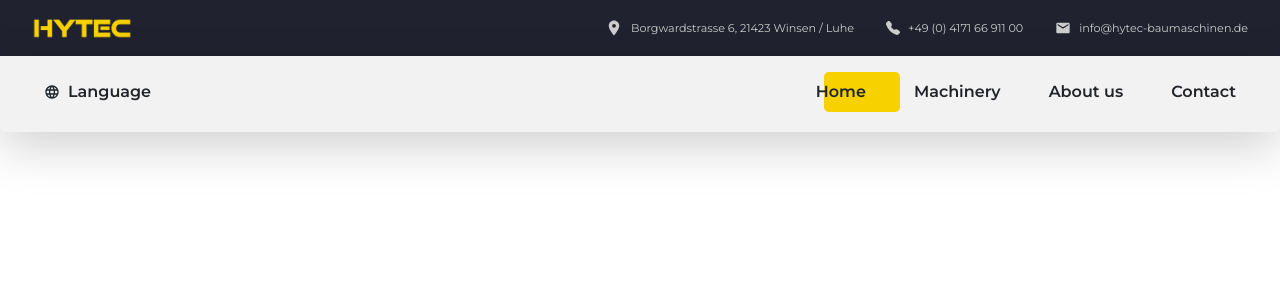
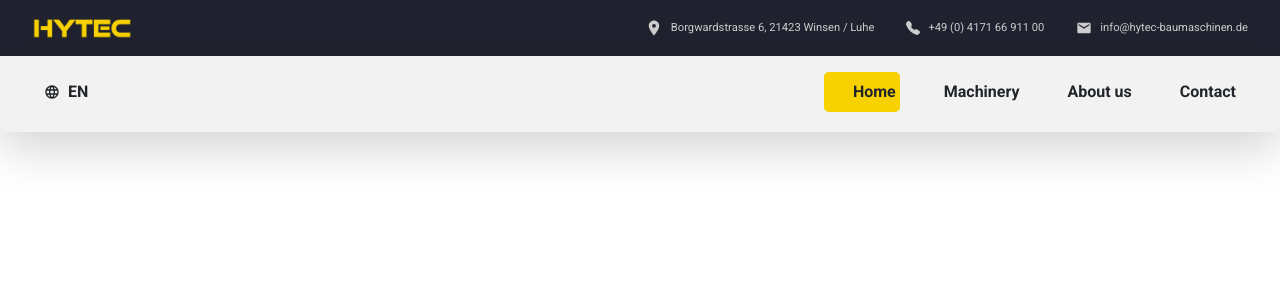
Before and after one commit to GordonGarbers/hytec, a React (Create React App) app: page / in a window 1280 px wide. Shown: the top 300 px of the page. Built offline with nearby package versions, Linux system fonts and the light colour scheme; a web font is replaced by a local one.

Commit message:
some small changes

```diff
--- a/src/components/header/Header.tsx
+++ b/src/components/header/Header.tsx
@@ -3,7 +3,7 @@ import hytec from "../../assets/logo/hytec-logo-yellow.webp";
 import { MdLocationOn } from "react-icons/md";
 import { BsTelephoneFill } from "react-icons/bs";
 import { MdEmail } from "react-icons/md";
-import { MdLanguage } from "react-icons/md";
+
 
 export const Header: React.FC = () => {
   return (
--- a/src/components/navigation/Navigation.tsx
+++ b/src/components/navigation/Navigation.tsx
@@ -1,15 +1,18 @@
 import React, { useRef, useEffect, useState } from "react";
 import { MdLanguage } from "react-icons/md";
+// import { HiHome } from "react-icons/hi";
+// import { ImTruck } from "react-icons/im";
+// import { BsFillPeopleFill } from "react-icons/bs";
+// import { MdContactMail } from "react-icons/md";
 import "./navigation.scss";
 import {motion} from "framer-motion";
 
 export const Navigation = () => {
   const ref = useRef<HTMLUListElement>(null);
+  const [btn, setBtn] = useState<number>(1);
 
   const [windowWidth, setWindowWidth] = useState(0);
   const [windowHeight, setWindowHeight] = useState(0);
-
-  const [btn, setBtn] = useState<number>(1);
 
   const onLiBtnClick = (e: React.MouseEvent<HTMLLIElement, MouseEvent>) => {
     e.preventDefault();
@@ -27,14 +30,6 @@ export const Navigation = () => {
     return () => window.removeEventListener("resize", resizeWindow);
   }, []);
 
-//   useEffect(() => {
-//     if (ref.current) {
-//       console.log(ref.current.children[0].getBoundingClientRect().width);
-//       console.log(ref.current.children[1].getBoundingClientRect().width);
-//       console.log(ref.current.children[2].getBoundingClientRect().width);
-//       console.log(ref.current.children[3].getBoundingClientRect().width);
-//     }
-//   }, [windowWidth, windowHeight]);
 
   return (
     <nav
@@ -50,9 +45,10 @@ export const Navigation = () => {
           role="button"
           data-add-btn={false}
           className="me-auto d-flex align-items-center gap-2"
+          value={0}
         >
           <MdLanguage size={16} />
-          Language
+          EN
         </li>
         <li
           onClick={(e) => onLiBtnClick(e)}
@@ -96,6 +92,8 @@ export const Navigation = () => {
         style={{
           transition: "all .3s ease",
           zIndex: "0",
+          position: "fixed",
+          overflow:'hidden',
           width: `${
             ref.current &&
             ref.current.children[btn].getBoundingClientRect().width
@@ -104,7 +102,6 @@ export const Navigation = () => {
             ref.current &&
             ref.current.children[btn].getBoundingClientRect().height
           }px`,
-          position: "fixed",
           left: `${
             ref.current && ref.current.children[btn].getBoundingClientRect().x
           }px`,
@@ -113,7 +110,8 @@ export const Navigation = () => {
           }px`,
         }}
         className="mover"
-      ></div>
+      >
+      </div>
     </nav>
   );
 };
--- a/src/components/navigation/navigation.scss
+++ b/src/components/navigation/navigation.scss
@@ -20,3 +20,12 @@
     background-color: $primary;
     border-radius: .3rem;
 }
+
+ul{
+    li{
+       display: flex;
+       justify-content: space-between;
+       align-items: center;
+       gap: .5rem;
+    }
+}
--- a/src/index.css
+++ b/src/index.css
@@ -3,7 +3,7 @@ body {
   /* font-family: -apple-system, BlinkMacSystemFont, 'Segoe UI', 'Roboto', 'Oxygen',
     'Ubuntu', 'Cantarell', 'Fira Sans', 'Droid Sans', 'Helvetica Neue',
     sans-serif; */
-  font-family: "Montserrat", sans-serif;
+  font-family: "Roboto", sans-serif;
   -webkit-font-smoothing: antialiased;
   -moz-osx-font-smoothing: grayscale;
 }
```
